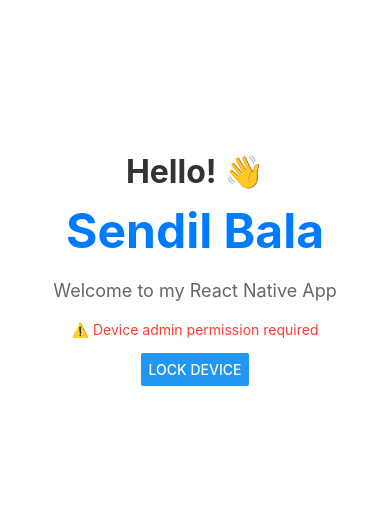
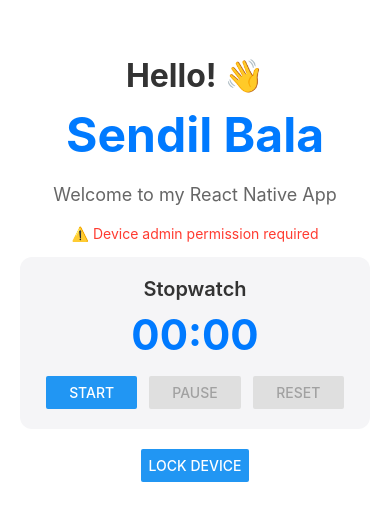
Before and after one commit to sendilb191/no-sleep-react-own, a React Native app: screen / in a window 390 px wide. Shown: the part 153-674 px from the top of the page. Built offline with nearby package versions, Linux system fonts and the light colour scheme.

Commit message:
feat: add stopwatch and document permissions

```diff
--- a/App.js
+++ b/App.js
@@ -1,4 +1,4 @@
-import React, { useEffect, useState } from "react";
+import React, { useEffect, useRef, useState } from "react";
 import {
   SafeAreaView,
   StyleSheet,
@@ -14,10 +14,60 @@
 
 function App() {
   const [isAdmin, setIsAdmin] = useState(false);
+  const [elapsedMs, setElapsedMs] = useState(0);
+  const [isStopwatchRunning, setIsStopwatchRunning] = useState(false);
+  const intervalRef = useRef(null);
 
   useEffect(() => {
     checkAndRequestAdminPermission();
   }, []);
+
+  useEffect(() => {
+    if (!isStopwatchRunning) {
+      if (intervalRef.current) {
+        clearInterval(intervalRef.current);
+        intervalRef.current = null;
+      }
+      return;
+    }
+
+    intervalRef.current = setInterval(() => {
+      setElapsedMs((prev) => prev + 1000);
+    }, 1000);
+
+    return () => {
+      if (intervalRef.current) {
+        clearInterval(intervalRef.current);
+        intervalRef.current = null;
+      }
+    };
+  }, [isStopwatchRunning]);
+
+  const formatElapsedTime = (ms) => {
+    const totalSeconds = Math.floor(ms / 1000);
+    const minutes = Math.floor(totalSeconds / 60)
+      .toString()
+      .padStart(2, "0");
+    const seconds = (totalSeconds % 60).toString().padStart(2, "0");
+    return `${minutes}:${seconds}`;
+  };
+
+  const startStopwatch = () => {
+    if (!isStopwatchRunning) {
+      setIsStopwatchRunning(true);
+    }
+  };
+
+  const pauseStopwatch = () => {
+    if (isStopwatchRunning) {
+      setIsStopwatchRunning(false);
+    }
+  };
+
+  const resetStopwatch = () => {
+    setIsStopwatchRunning(false);
+    setElapsedMs(0);
+  };
 
   const checkAndRequestAdminPermission = async () => {
     if (DeviceLock && DeviceLock.isAdminActive) {
@@ -34,6 +84,7 @@
       }
     }
   };
+
   const lockDevice = async () => {
     if (DeviceLock && DeviceLock.lockNow) {
       try {
@@ -88,6 +139,35 @@
             ⚠️ Device admin permission required
           </Text>
         )}
+        <View style={styles.stopwatchContainer}>
+          <Text style={styles.stopwatchLabel}>Stopwatch</Text>
+          <Text style={styles.stopwatchValue}>
+            {formatElapsedTime(elapsedMs)}
+          </Text>
+          <View style={styles.buttonRow}>
+            <View style={styles.buttonWrapper}>
+              <Button
+                title="Start"
+                onPress={startStopwatch}
+                disabled={isStopwatchRunning}
+              />
+            </View>
+            <View style={styles.buttonWrapper}>
+              <Button
+                title="Pause"
+                onPress={pauseStopwatch}
+                disabled={!isStopwatchRunning}
+              />
+            </View>
+            <View style={styles.buttonWrapper}>
+              <Button
+                title="Reset"
+                onPress={resetStopwatch}
+                disabled={!elapsedMs && !isStopwatchRunning}
+              />
+            </View>
+          </View>
+        </View>
         <Button title="Lock Device" onPress={lockDevice} />
       </View>
     </SafeAreaView>
@@ -130,6 +210,36 @@
     marginBottom: 15,
     paddingHorizontal: 20,
   },
+  stopwatchContainer: {
+    width: "100%",
+    marginBottom: 20,
+    backgroundColor: "#F5F5F7",
+    borderRadius: 12,
+    padding: 20,
+    alignItems: "center",
+  },
+  stopwatchLabel: {
+    fontSize: 20,
+    fontWeight: "600",
+    color: "#333",
+    marginBottom: 8,
+  },
+  stopwatchValue: {
+    fontSize: 42,
+    fontWeight: "bold",
+    color: "#007AFF",
+    marginBottom: 16,
+  },
+  buttonRow: {
+    flexDirection: "row",
+    justifyContent: "space-between",
+    width: "100%",
+  },
+  buttonWrapper: {
+    flex: 1,
+    marginHorizontal: 6,
+    minWidth: 90,
+  },
 });
 
 export default App;
```
Also changed, not shown: 1 other file (tests, documents, lock files or other folders).
